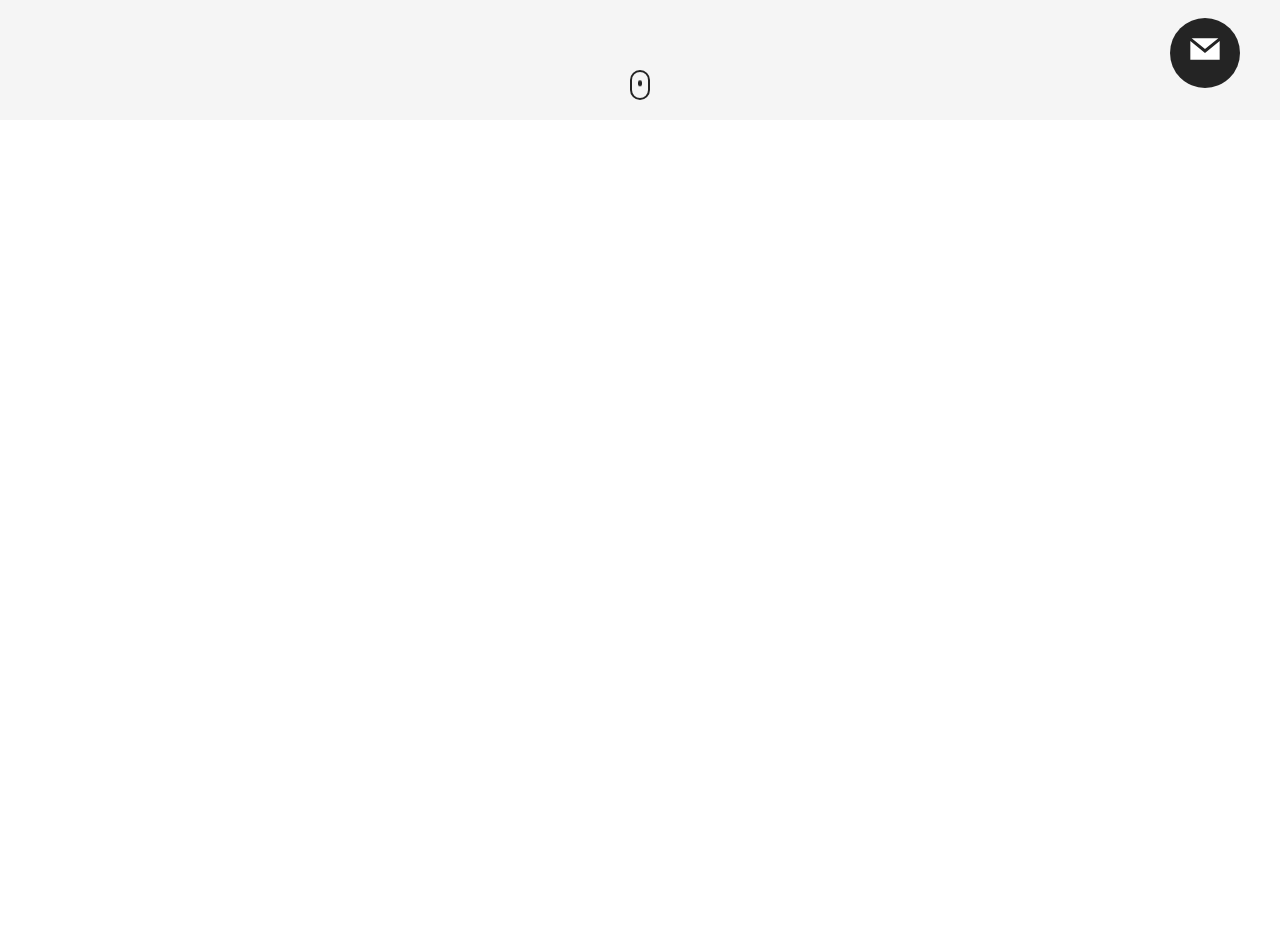
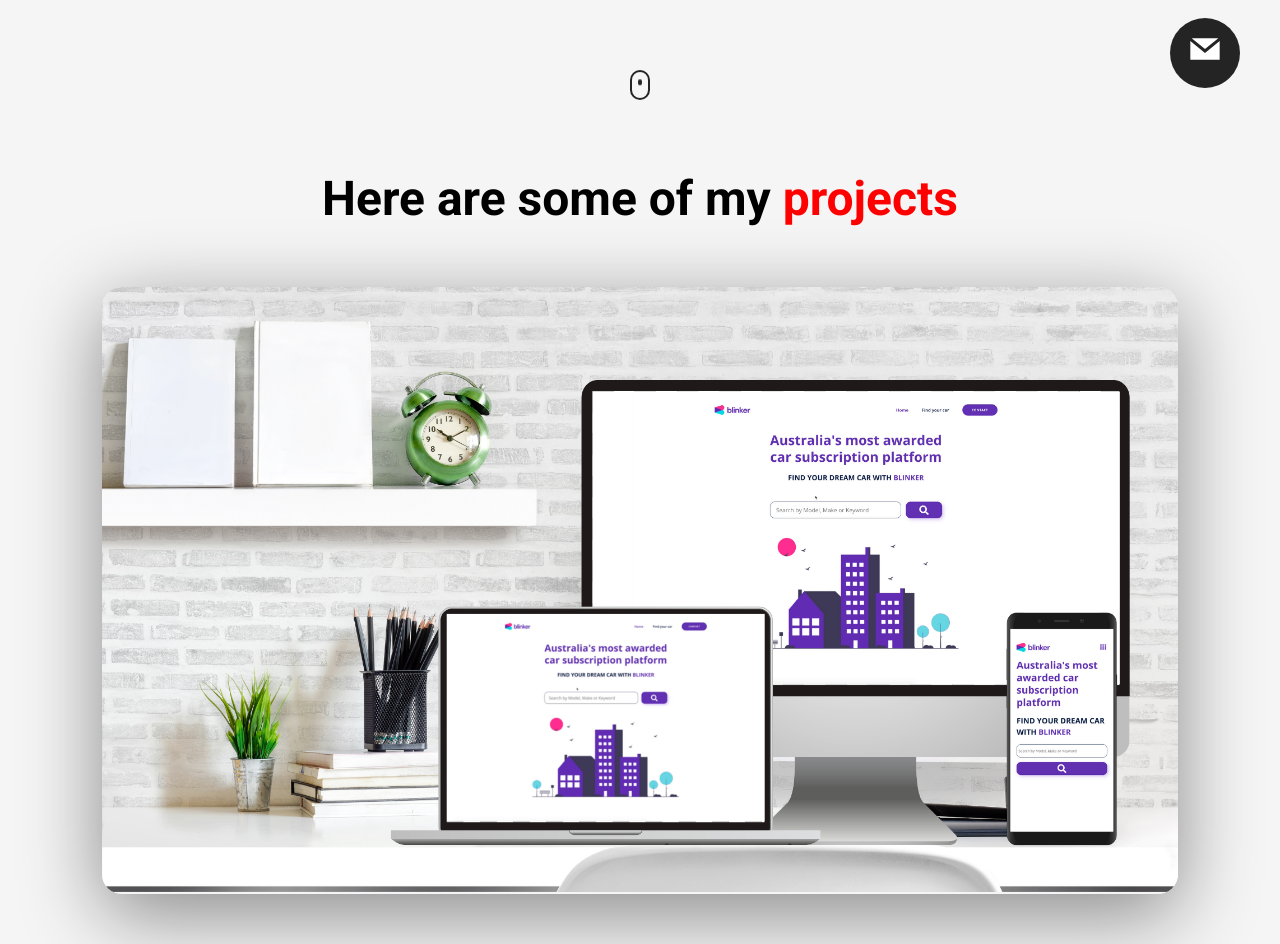
Before and after one commit to justincueva02/portfolio, a React (Create React App) app: page / in a window 1280 px wide. Shown: the part 680-1624 px from the top of the page. Before the commit the page ends 800 px from the top, so only its background shows below. Built offline with nearby package versions, Linux system fonts and the light colour scheme.

Commit message:
displaying one of our projects

```diff
--- a/src/components/App.js
+++ b/src/components/App.js
@@ -1,9 +1,11 @@
 import LandingPage from "./landingPage/LandingPage";
+import Projects from "./projects/Projects";
 
 const App = () => {
   return (
     <div>
       <LandingPage />
+      <Projects />
     </div>
   );
 };
--- a/src/components/landingPage/Header.js
+++ b/src/components/landingPage/Header.js
@@ -1,6 +1,6 @@
 import { FaLinkedinIn } from "react-icons/fa";
 import { BsGithub } from "react-icons/bs";
-import "../../styles/header.css";
+import "../../styles/landingPage/header.css";
 
 const Header = () => {
   return (
--- a/src/components/landingPage/LandingPage.js
+++ b/src/components/landingPage/LandingPage.js
@@ -2,7 +2,7 @@ import NavBar from "./NavBar";
 import Header from "./Header";
 import MailButton from "./MailButton";
 
-import "../../styles/landingPage.css";
+import "../../styles/landingPage/landingPage.css";
 
 const LandingPage = () => {
   return (
--- a/src/components/landingPage/MailButton.js
+++ b/src/components/landingPage/MailButton.js
@@ -1,7 +1,7 @@
 import { GrMail } from "react-icons/gr";
 
 import { Fragment } from "react";
-import "../../styles/mailButton.css";
+import "../../styles/landingPage/mailButton.css";
 
 const MailButton = () => {
   return (
--- a/src/components/landingPage/NavBar.js
+++ b/src/components/landingPage/NavBar.js
@@ -1,4 +1,4 @@
-import "../../styles/navigation.css";
+import "../../styles/landingPage/navigation.css";
 import { IoIosContrast } from "react-icons/io";
 
 const NavBar = () => {
--- /dev/null
+++ b/src/components/projects/Projects.js
@@ -0,0 +1,55 @@
+import { BsGithub } from "react-icons/bs";
+import { BiLink } from "react-icons/bi";
+
+import img from "../../assets/blinckerMockup.png";
+import "../../styles/projects/projects.css";
+
+const Projects = () => {
+  return (
+    <section id="projects">
+      <div className="container">
+        <div className="row">
+          <h1 className="section__title">
+            Here are some of my <span className="red">projects</span>
+          </h1>
+          <ul className="project__list">
+            <li className="project">
+              <div className="project__wrapper">
+                <img
+                  className="project__img"
+                  alt="temp project image"
+                  src={img}
+                />
+                <div className="project__wrapper--bg"></div>
+                <div className="project__description">
+                  <h3 className="project__description--title">
+                    Car Sales Project
+                  </h3>
+                  <h4 className="project__description--sub-title">
+                    React, Javascript, TypeScript, CSS, Html
+                  </h4>
+                  <p className="project__description--para">
+                    Lorem ipsum dolor sit amet, consectetur adipiscing elit, sed
+                    do eiusmod tempor incididunt ut labore et dolore magna
+                    aliqua. Ut enim ad minim veniam, quis nostrud exercitation
+                    ullamco laboris nisi ut aliquip ex ea commodo consequat
+                  </p>
+                  <div className="project__description--links">
+                    <a href="#" className="project__description--link">
+                      <BsGithub />
+                    </a>
+                    <a href="#" className="project__description--link">
+                      <BiLink />
+                    </a>
+                  </div>
+                </div>
+              </div>
+            </li>
+          </ul>
+        </div>
+      </div>
+    </section>
+  );
+};
+
+export default Projects;
--- a/src/index.css
+++ b/src/index.css
@@ -35,6 +35,17 @@ li {
   list-style-type: none;
 }
 
+.container {
+  padding: 5rem 0;
+}
+
+.row {
+  width: 100%;
+  max-width: 110rem;
+  margin: 0 auto;
+  padding: 0 1.2rem;
+}
+
 .click {
   transition: all 300ms ease;
 }
--- /dev/null
+++ b/src/styles/projects/projects.css
@@ -0,0 +1,75 @@
+.section__title {
+  text-align: center;
+  font-size: 4.8rem;
+  margin-bottom: 6rem;
+}
+
+.project__img {
+  width: 100%;
+  transition: all 300ms ease;
+}
+
+.project__wrapper {
+  position: relative;
+  border-radius: 20px;
+  box-shadow: 0 20px 80px 0 rgb(0, 0, 0, 0.45);
+  overflow: hidden;
+  transition: all 300ms ease;
+}
+
+.project__wrapper:hover .project__description {
+  opacity: 1;
+  transform: translateY(-50%);
+}
+
+.project__wrapper:hover .project__img {
+  transform: scale(1.07);
+  filter: blur(5px);
+}
+
+.project__wrapper:hover .project__wrapper--bg {
+  opacity: 0.7;
+  transition: all 300ms ease;
+}
+
+.project__description {
+  position: absolute;
+  top: 50%;
+  left: 9rem;
+  transform: translateY(100%);
+  opacity: 0;
+  transition: opacity 300ms, transform 450ms ease;
+  color: #fff;
+  max-width: 55rem;
+}
+
+.project__description--title {
+  font-size: 4rem;
+}
+
+.project__description--sub-title {
+  margin-top: 0.8rem;
+  font-size: 2rem;
+}
+
+.project__description--link {
+  color: #fff;
+  font-size: 2rem;
+  margin-right: 1.6rem;
+}
+
+.project__description--para {
+  margin: 1.6rem 0;
+  font-size: 1.6rem;
+}
+
+.project__wrapper--bg {
+  position: absolute;
+  top: 0;
+  left: 0;
+  width: 100%;
+  height: 100%;
+  background-color: #1c1d25;
+  opacity: 0;
+  transition: all 300ms ease;
+}
```
Also changed, not shown: src/assets/blinckerMockup.png (added), src/styles/landingPage/header.css (renamed from src/styles/header.css), src/styles/landingPage/landingPage.css (renamed from src/styles/landingPage.css), src/styles/landingPage/mailButton.css (renamed from src/styles/mailButton.css), src/styles/landingPage/navigation.css (renamed from src/styles/navigation.css).
